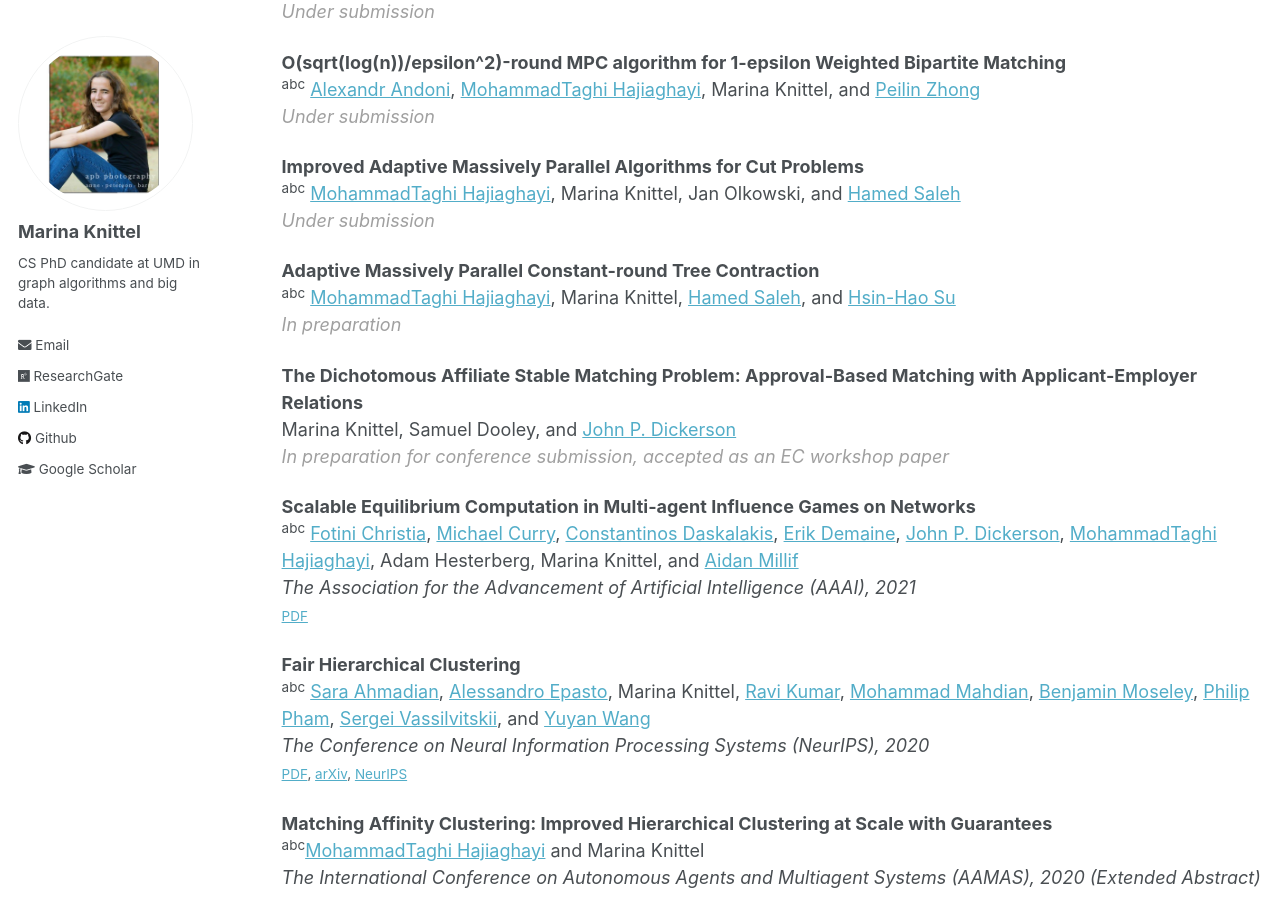
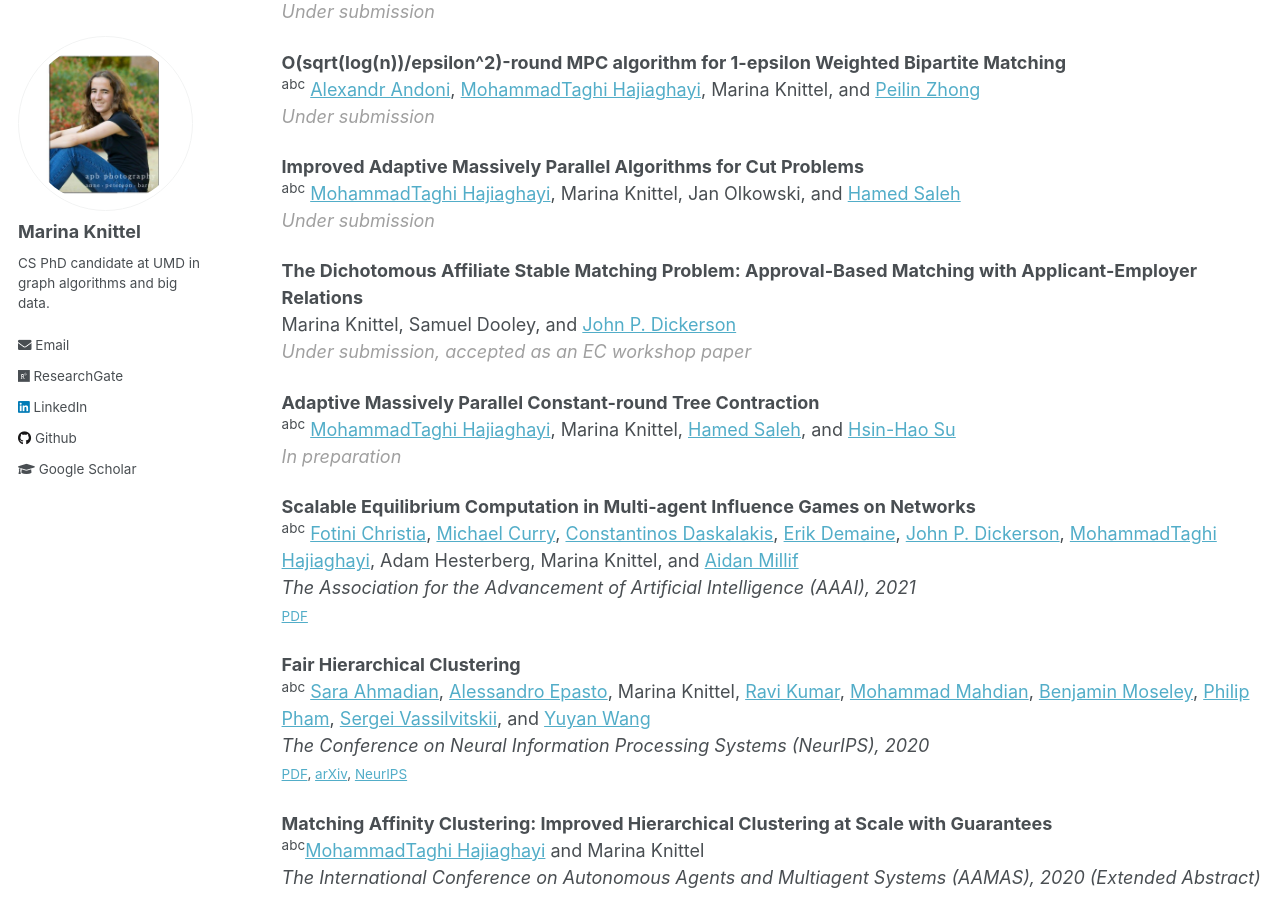
Before and after one commit to mknittel/mknittel.github.io, a Jekyll site: the page built from _pages/publications.md, in a window 1280 px wide and 900 px high, scrolled down 364 px. Built offline with Jekyll 4.4.1, drawn with Linux system fonts in a browser that asks for light colours.

Commit message:
Updated for conference submissions

```diff
--- a/_pages/publications.md
+++ b/_pages/publications.md
@@ -35,13 +35,13 @@ Computer science traditionally uses competitive conferences (15-30% accepted) as
 <sup>abc</sup> [MohammadTaghi Hajiaghayi](https://www.cs.umd.edu/~hajiagha/), Marina Knittel, Jan Olkowski, and [Hamed Saleh](https://www.cs.umd.edu/~hamed/)<br/>
 <span style="color:#A0A0A0">*Under submission*</span>
 
+**The Dichotomous Affiliate Stable Matching Problem: Approval-Based Matching with Applicant-Employer Relations**<br/>
+Marina Knittel, Samuel Dooley, and [John P. Dickerson](http://jpdickerson.com/)<br/>
+<span style="color:#A0A0A0">*Under submission, accepted as an EC workshop paper*</span>
+
 **Adaptive Massively Parallel Constant-round Tree Contraction**<br/>
 <sup>abc</sup> [MohammadTaghi Hajiaghayi](https://www.cs.umd.edu/~hajiagha/), Marina Knittel, [Hamed Saleh](https://www.cs.umd.edu/~hamed/), and [Hsin-Hao Su](https://sites.google.com/site/distributedhsinhao/)<br/>
 <span style="color:#A0A0A0">*In preparation*</span>
-
-**The Dichotomous Affiliate Stable Matching Problem: Approval-Based Matching with Applicant-Employer Relations**<br/>
-Marina Knittel, Samuel Dooley, and [John P. Dickerson](http://jpdickerson.com/)<br/>
-<span style="color:#A0A0A0">*In preparation for conference submission, accepted as an EC workshop paper*</span>
 
 **Scalable Equilibrium Computation in Multi-agent Influence Games on Networks**<br/>
 <sup>abc</sup> [Fotini Christia](http://fotini.mit.edu/), [Michael Curry](http://www.cs.umd.edu/~curry/), [Constantinos Daskalakis](http://people.csail.mit.edu/costis/), [Erik Demaine](http://erikdemaine.org/), [John P. Dickerson](http://jpdickerson.com/), [MohammadTaghi Hajiaghayi](https://www.cs.umd.edu/~hajiagha/), Adam Hesterberg, Marina Knittel, and [Aidan Millif](https://www.aidanmilliff.com/)<br/>
```
Also changed, not shown: _pages/about.md (+1 -1 lines), 1 other file.
